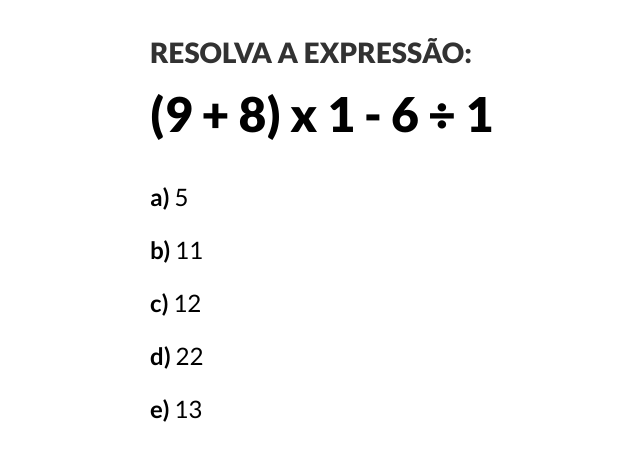
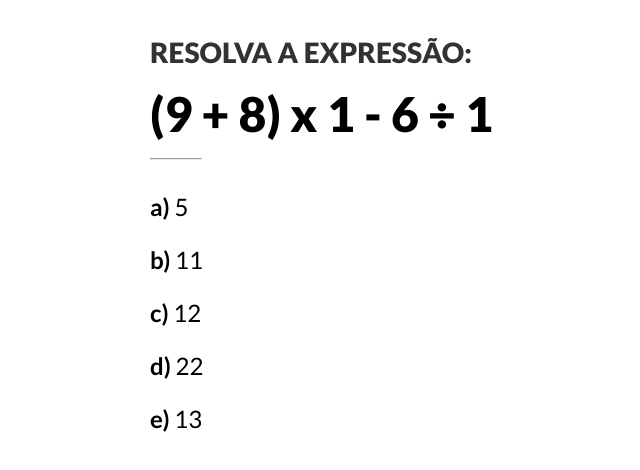
Before and after one commit to gefgu/math-questions, a React (Create React App) app: page / in a window 1280 px wide. Shown: the top 470 px of the page, without its empty margins (240-880 px from the left). Built offline with nearby package versions, Linux system fonts and the light colour scheme.

Commit message:
Add bar below question

```diff
--- a/src/App.js
+++ b/src/App.js
@@ -23,6 +23,7 @@ function App() {
       <div className="question">
         <h1>Resolva a Expressão:</h1>
         <h2 className="expression">{expression}</h2>
+        <hr className="bar"/>
       </div>
       <div>
         {answers.map((answer, index) => {
--- a/src/styles/app.css
+++ b/src/styles/app.css
@@ -25,7 +25,13 @@ h1 {
 .expression {
   font-weight: 900;
   font-size: 3rem;
-  margin-top: 16px;
+  margin: 16px 0;
+}
+
+.bar {
+  margin-left: 0;
+  width: 10%;
+  margin-bottom: 32px;
 }
 
 .answer {
```
